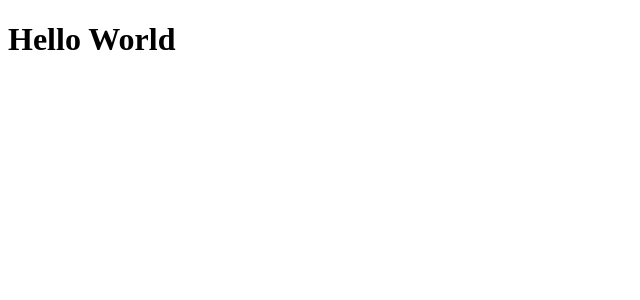
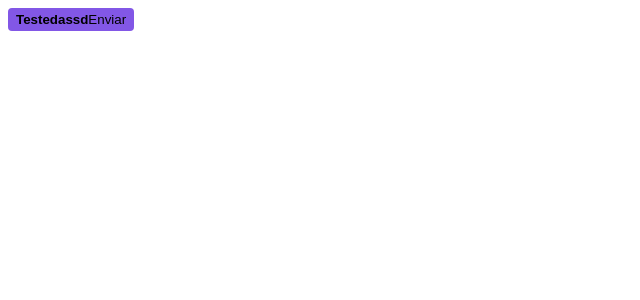
Before and after one commit to yarnando/my-shop, a Next.js app: page / in a window 1280 px wide. Shown: the top 300 px of the page, without its empty margins (0-640 px from the left). Built offline with nearby package versions, Linux system fonts and the light colour scheme.

Commit message:
config: setting up stitches.js

```diff
--- a/package.json
+++ b/package.json
@@ -9,6 +9,7 @@
     "lint": "next lint"
   },
   "dependencies": {
+    "@stitches/react": "^1.2.8",
     "@types/node": "18.15.2",
     "@types/react": "18.0.28",
     "@types/react-dom": "18.0.11",
--- a/src/pages/_document.tsx
+++ b/src/pages/_document.tsx
@@ -1,4 +1,5 @@
 import { Html, Head, Main, NextScript } from "next/document";
+import { getCssText } from '../styles'
 
 export default function Document() {
     return (
@@ -7,6 +8,8 @@
                 <link rel="preconnect" href="https://fonts.googleapis.com" />
                 <link rel="preconnect" href="https://fonts.gstatic.com" crossOrigin="anonymous" />
                 <link href="https://fonts.googleapis.com/css2?family=Inter:wght@400;700&display=swap" rel="stylesheet" />
+
+                <style id="stitches" dangerouslySetInnerHTML={{ __html: getCssText() }} />
             </Head>
             <body>
                 <Main />
--- a/src/pages/index.tsx
+++ b/src/pages/index.tsx
@@ -1,5 +1,26 @@
+
+import { styled } from "../styles"
+
+const Button = styled('button', {
+  backgroundColor: '$rocketseat',
+  borderRadius: 4,
+  border: 0,
+  padding: '4px 8px',
+
+  span: {
+    fontWeight: 'bold'
+  },
+
+  '&:hover': {
+    filter: 'brightness(0.8)'
+  }
+})
+
 export default function Home() {
   return (
-    <h1>Hello World</h1>
+    <Button>
+      <span>Testedassd</span>
+      Enviar
+    </Button>
   )
 }
--- /dev/null
+++ b/src/styles/index.ts
@@ -0,0 +1,18 @@
+import { createStitches } from "@stitches/react";
+
+export const {
+  config,
+  styled,
+  css,
+  globalCss,
+  keyframes,
+  getCssText,
+  theme,
+  createTheme,
+} = createStitches({
+  theme: {
+    colors: {
+      rocketseat: '#8257e6',
+    }
+  }
+})
```
Also changed, not shown: 1 other file (tests, documents, lock files or other folders).
